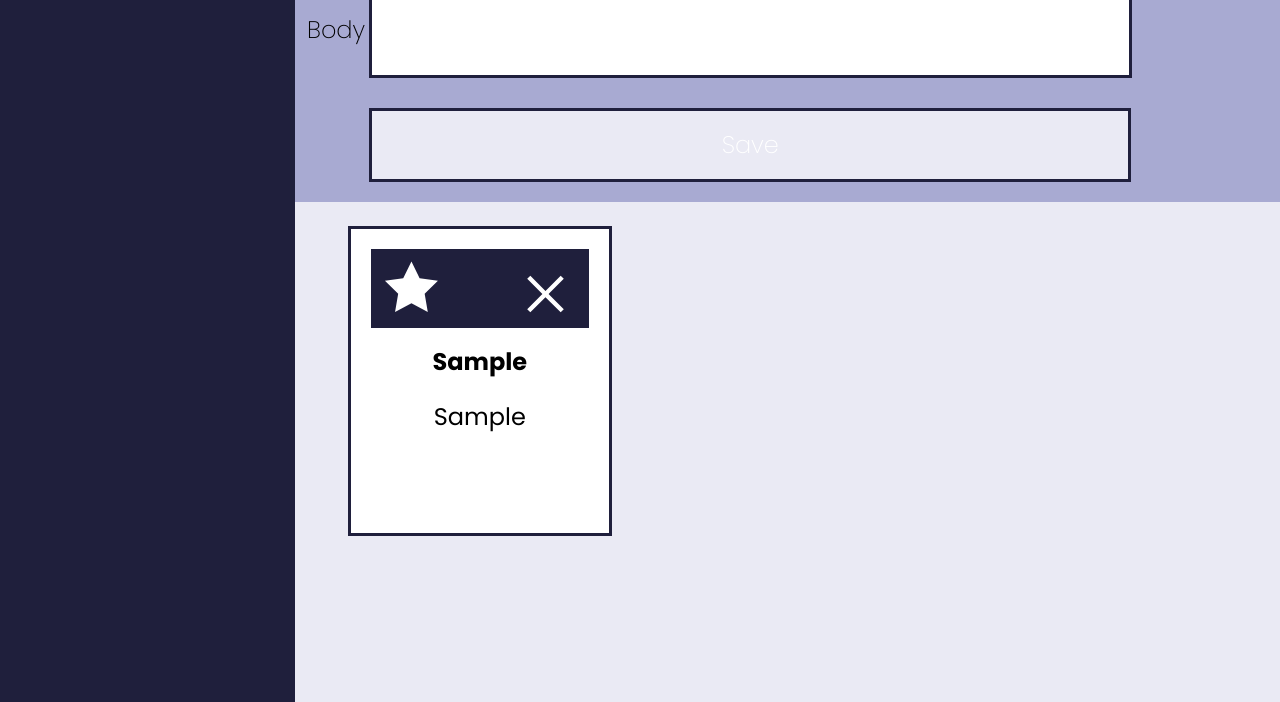
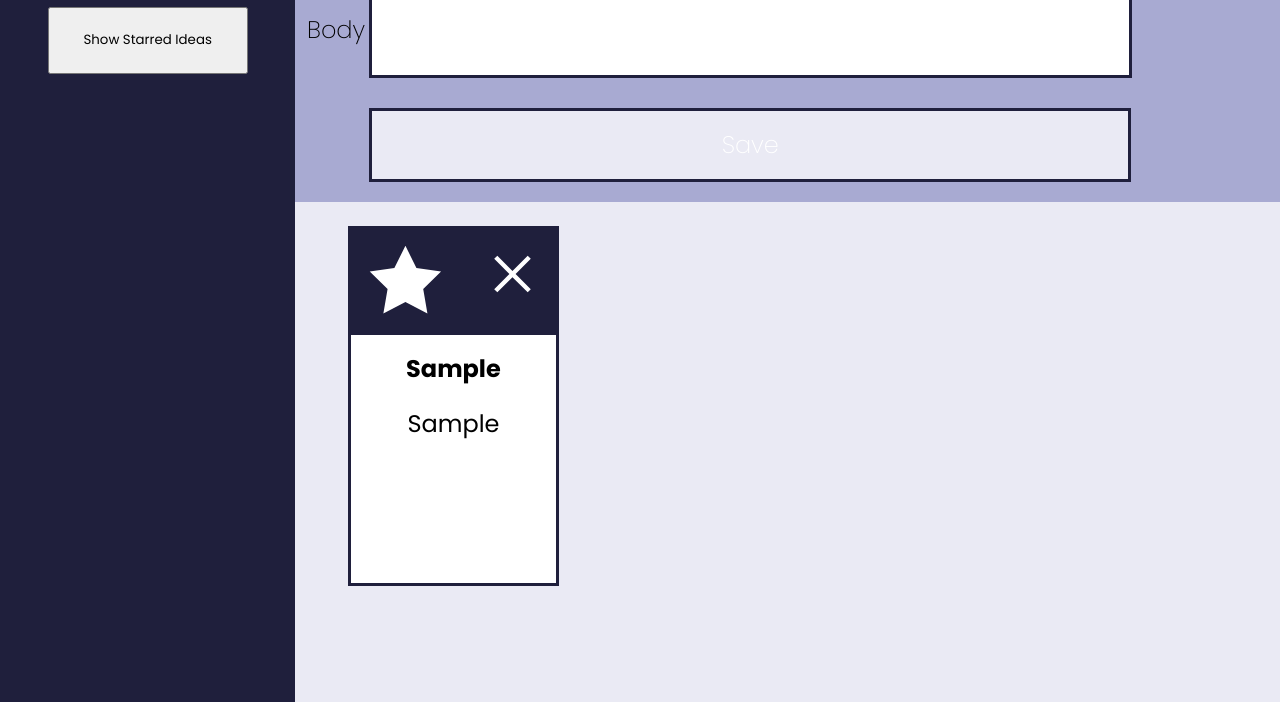
Before and after one commit to jmcsorle/idea-box, a plain HTML site: page index.html in a window 1280 px wide. Both pictures are taken after typing "Sample", "Sample" into the empty fields and a click on the button "Save". Shown: the part 98-800 px from the top of the page. Drawn offline with Linux system fonts and the light colour scheme.

Commit message:
Add show starred css and function skeleton

```diff
--- a/index.html
+++ b/index.html
@@ -8,13 +8,14 @@
 <body>
 <header class="header-h1">
     <h1>IdeaBox</h1>
+    <button class="show-favorites-button">Show Starred Ideas</button>
 </header>
 <main class="main-container">
     <section class="input-container">
         <form class="user-input-form">
             <div class="title-containers">
                 <label for="title">Title</label>
-                <input type="text" class="title" id="title" name="card-maker" value="">
+                <input type="text" maxlength="42" class="title" id="title" name="card-maker" value="">
             </div>
             <div class="title-containers">
                 <label for="body">Body</label>
--- a/main.js
+++ b/main.js
@@ -116,3 +116,14 @@ function unFavoriteIdea(event){
     }
     displayIdea();
 }
+
+
+function showFavorites(){
+var favoritedIdeas = [];
+    for(i=0; i<savedIdeas.length; i++){
+        if(savedIdeas[i].favorite === true){
+            favoritedIdeas.push(savedIdeas[i])
+        }
+    }
+    displayIdea()
+}
--- a/styles.css
+++ b/styles.css
@@ -124,12 +124,16 @@ label {
     align-items: center;
     flex-direction: column;
     background-color: #EAEAF4;
-    height: 100%;
+    height: 100vh;
+    margin: 0;
+    padding: 0;
 }
 
 .saved-cards-grid {
     display: grid;
     grid-template-columns: repeat(3, 1fr);
+    grid-template-rows: 45vh;
+    grid-auto-rows: 45vh;
     grid-gap: 20px;
     height: 100%;
     width: 95%;
@@ -140,18 +144,20 @@ label {
     display: flex;
     flex-direction: column;
     justify-content: flex-start;
+    margin: 0;
+    padding: 0;
     background-color: #FFFFFF;
-    padding: 20px;
     font-family: 'Poppins', sans-serif;
     font-weight: 200;
     font-size: 1rem;
     border: solid #1F1F3C;
     min-width: 7vw;
-    max-width: 17vw;
-    min-height: 23vh;
-    max-height: 33vh;
+    max-width: 16vw;
+    max-height: 45vh;
     border-width: 3px;
     text-align: center;
+    overflow-wrap: break-word;
+    overflow: scroll visible;
 }
 
 .idea-card-title {
@@ -195,3 +201,14 @@ label {
 .hidden {
     display: none!important;
 }
+
+.show-favorites-button{
+    display:flex;
+    flex-direction: row;
+    justify-content: center;
+    margin-top: 10px;
+    height: 5em;
+    width: 15em;
+    align-items: center;
+    font-family: 'poppins', sans-serif;
+}
```
